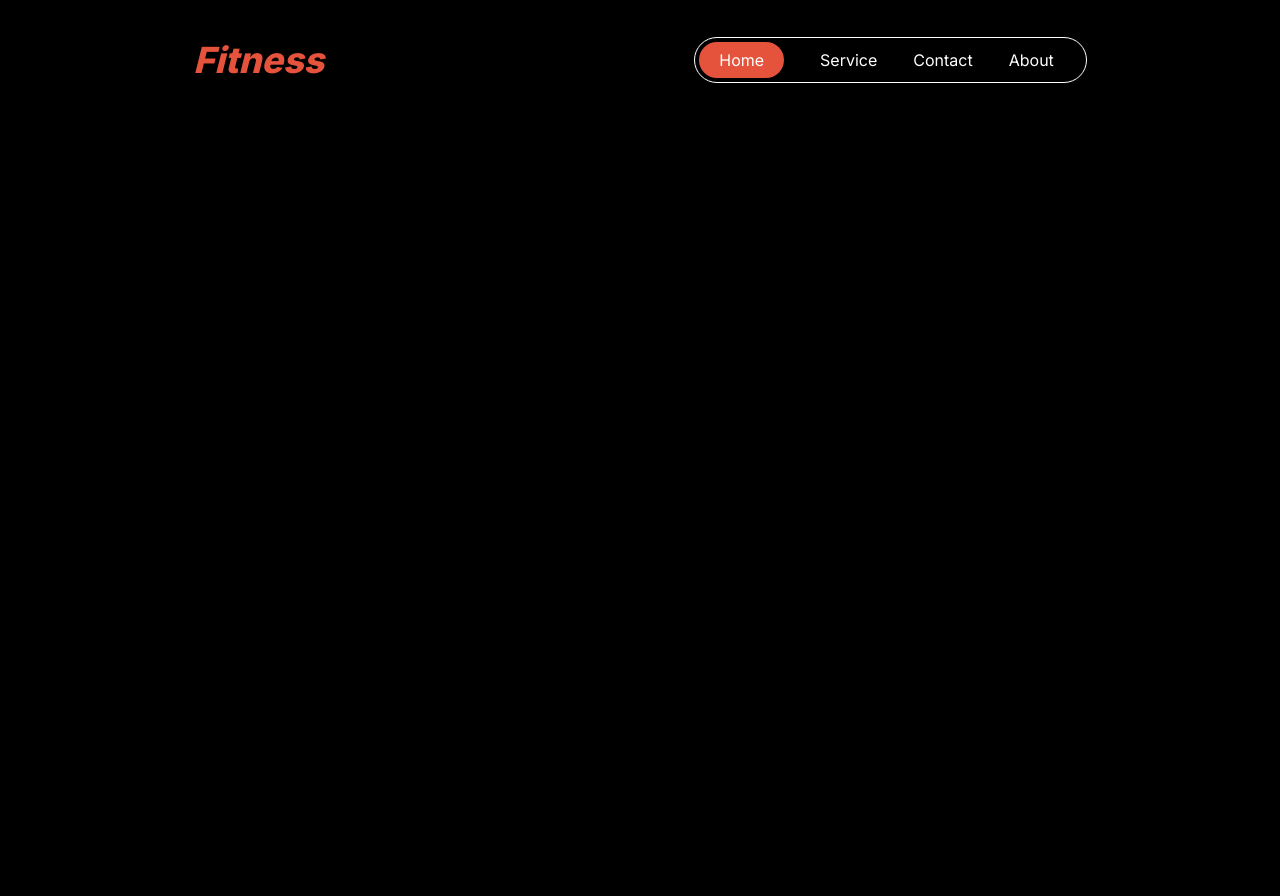
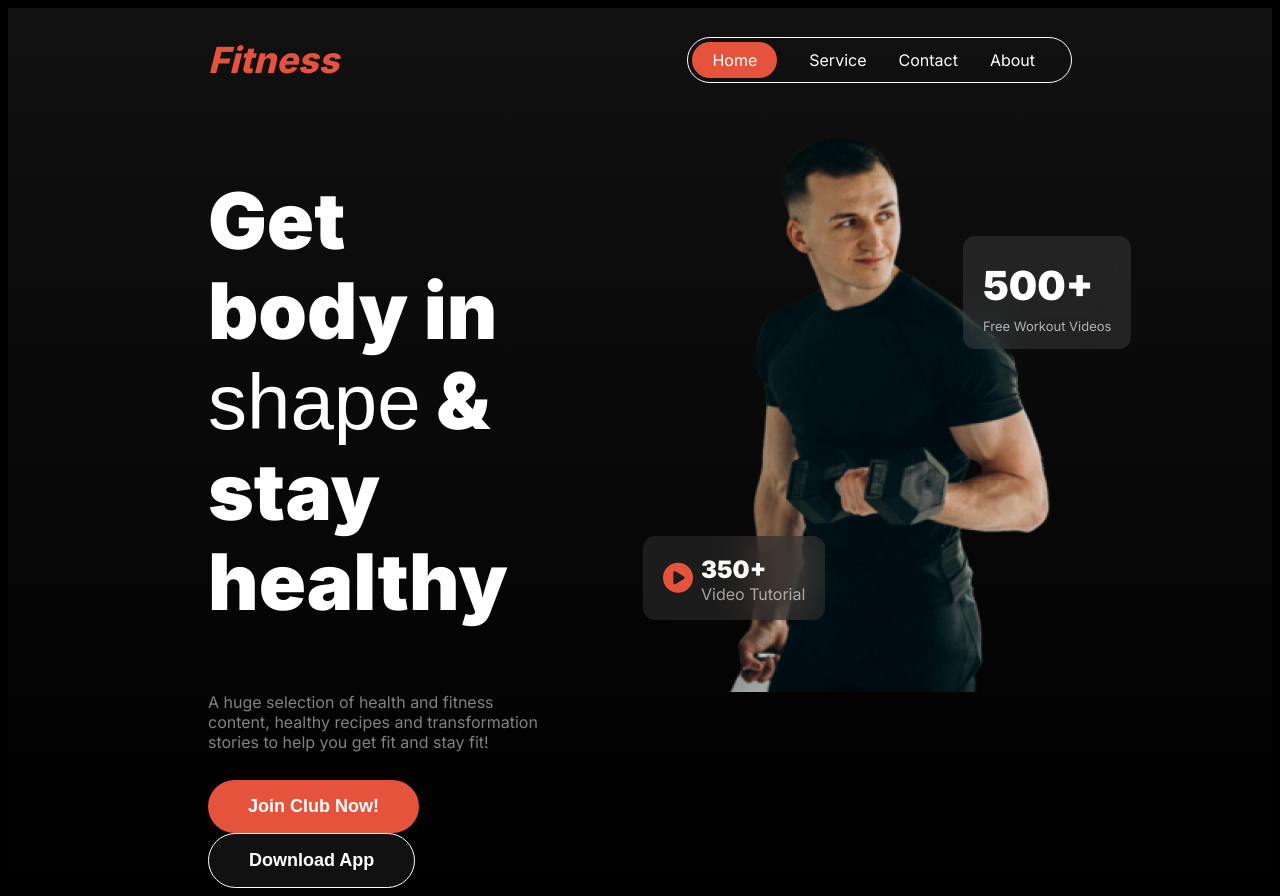
Before and after one commit to Binita-Karmakar/Assignment-Two, a plain HTML site: page index.html in a window 1280 px wide. Before the commit the page ends 800 px from the top, so only its background shows below. Drawn offline with Linux system fonts and the light colour scheme; a web font is replaced by a local one.

Commit message:
added banner and make responsive

```diff
--- a/index.html
+++ b/index.html
@@ -1,24 +1,54 @@
 <!DOCTYPE html>
 <html lang="en">
+
 <head>
     <meta charset="UTF-8">
     <meta name="viewport" content="width=device-width, initial-scale=1.0">
     <title>Fitness</title>
     <link rel="stylesheet" href="styles/fitness.css">
+    <script src="https://kit.fontawesome.com/e75bc42427.js" crossorigin="anonymous"></script>
 </head>
+
 <body class="inter-normal">
-    <header>
-        <nav>
+    <header class="header">
+        <!-- nav part -->
+        <nav class="display-flex">
             <h2 class="nav-title">Fitness</h2>
-            <div>
-                <ul class="navbar">
-                    <li><span class="home">Home</span></li>
-                    <li>Service</li>
-                    <li>Contact</li>
-                    <li>About</li>
-                </ul>
+            <ul class="navbar display-flex">
+                <li><a href="" class="home">Home</a></li>
+                <li><a href="">Service</a></li>
+                <li><a href="">Contact</a></li>
+                <li><a href="">About</a></li>
+            </ul>
+            <div class="bar-icon">
+                <i class="fa-solid fa-bars"></i>
             </div>
         </nav>
+        <section class="banner display-flex">
+            <div class="banner-content">
+                <h1 class="banner-title white-1">Get body in <span class="miama-normal">shape</span> & stay healthy</h1>
+                <p class="banner-description white-2">A huge selection of health and fitness content, healthy recipes
+                    and transformation stories to help you get fit and stay fit!</p>
+                <div class="btn-banner">
+                    <button class="btn-primary">Join Club Now!</button>
+                    <button class="btn-primary-2">Download App</button>
+                </div>
+            </div>
+            <div>
+                <img class="banner-profile-pic" src="images/Images 2.png" alt="a healthy person image">
+                <div class="video-badge">
+                    <h3>500+</h3>
+                    <p>Free Workout Videos</p>
+                </div>
+                <div class="video-badge-2 display-flex">
+                    <i id="video-play-icon" class="fa-solid fa-circle-play"></i>
+                    <div>
+                        <h3>350+</h3>
+                        <p>Video Tutorial</p>
+                    </div>
+                </div>
+            </div>
+        </section>
     </header>
     <main>
 
@@ -27,4 +57,5 @@
 
     </footer>
 </body>
+
 </html>
--- a/styles/fitness.css
+++ b/styles/fitness.css
@@ -1,4 +1,6 @@
 @import url('https://fonts.googleapis.com/css2?family=Inter:opsz,wght@14..32,100..900&display=swap');
+
+@import url('https://fonts.cdnfonts.com/css/miama?styles=170364');
 
 .inter-normal {
     font-family: "Inter", sans-serif;
@@ -6,8 +8,42 @@
     font-style: normal;
 }
 
+.miama-normal {
+    font-family: 'Miama', sans-serif;
+    font-optical-sizing: auto;
+    font-style: normal;
+    font-weight: 400;
+}
+
+
 body {
     background-color: black;
+    /* margin: auto 200px; */
+}
+
+/* shared styles */
+.header {
+    background-image: linear-gradient(rgba(17, 17, 17, 1), rgba(119, 119, 119, 0));
+}
+
+.white-1 {
+    color: #ffffff;
+}
+
+.white-2 {
+    color: rgba(255, 255, 255, 0.5);
+}
+
+.display-flex {
+    display: flex;
+}
+
+/* nav styles */
+
+nav {
+    margin: auto 200px;
+    align-items: center;
+    justify-content: space-between;
 }
 
 .nav-title {
@@ -18,24 +54,17 @@ body {
 
 }
 
-nav {
-    display: flex;
-    align-items: center;
-    justify-content: space-around;
-}
-
 .navbar {
     border: 1px solid white;
     border-radius: 40px;
-    display: flex;
-    padding-left: 0;
+    padding: 12px 4px;
+    list-style: none;
 }
 
-.navbar>li {
+.navbar li a {
     color: white;
-    list-style: none;
     text-decoration: none;
-    padding: 12px 32px 12px 4px;
+    margin-right: 32px;
 }
 
 .navbar>li>.home {
@@ -43,3 +72,142 @@ nav {
     border-radius: 45px;
     padding: 8px 20px;
 }
+
+.bar-icon {
+    color: #FFFFFF;
+    display: none;
+}
+
+.banner {
+    margin: auto 200px;
+    /* justify-content: space-around; */
+    gap: 180px;
+}
+
+.banner-content {
+    width: 50%;
+}
+
+.banner-title {
+    font-size: 4.875rem;
+    font-weight: 900;
+    line-height: 90px;
+}
+
+.banner-description {
+    font-size: 1rem;
+    font-weight: 400;
+    margin-bottom: 28px;
+}
+
+.btn-primary {
+    padding: 16px 40px;
+    background-color: #E6533C;
+    font-size: 1.125rem;
+    font-weight: 600;
+    color: #FFFFFF;
+    border-radius: 40px;
+    border: none;
+    margin-right: 14px;
+}
+
+.btn-primary-2 {
+    color: #FFFFFF;
+    padding: 16px 40px;
+    background-color: #111111;
+    font-size: 1.125rem;
+    font-weight: 600;
+    border-radius: 40px;
+    border: 1px solid #FFFFFF;
+}
+
+.banner-profile-pic {
+    /* width: 100%; */
+    max-width: 350px;
+}
+
+.video-badge {
+    padding: 10px 20px;
+    border-radius: 12px;
+    background-color: rgba(255, 255, 255, 0.1);
+    backdrop-filter: blur(20px);
+    position: absolute;
+    margin-top: -460px;
+    margin-left: 240px;
+    line-height: 0;
+}
+
+.video-badge h3 {
+    color: rgba(255, 255, 255, 1);
+    font-size: 2.5rem;
+    font-weight: 900;
+}
+
+.video-badge p {
+    color: rgba(255, 255, 255, 0.65);
+    font-size: 0.8125rem;
+    font-weight: 400;
+}
+
+.video-badge-2 {
+    padding: 10px 20px;
+    border-radius: 12px;
+    background-color: rgba(48, 48, 48, 0.54);
+    backdrop-filter: blur(20px);
+    position: absolute;
+    margin-top: -160px;
+    margin-left: -80px;
+    line-height: 0;
+    align-items: center;
+    gap: 8px;
+}
+
+.video-badge-2 h3 {
+    color: rgba(250, 250, 249, 1);
+    font-size: 1.5rem;
+    font-weight: 900;
+}
+
+.video-badge-2 p {
+    color: rgba(239, 237, 232, 0.65);
+    font-size: 1rem;
+    font-weight: 400;
+}
+
+#video-play-icon {
+    color: #E6533C;
+    font-size: 30px;
+}
+
+/* responsive layout for small devices */
+@media screen and (max-width: 576px) {
+    .banner-content {
+        width: auto;
+    }
+
+    nav,
+    .banner {
+        margin: auto 20px;
+    }
+
+    .navbar {
+        display: none;
+    }
+
+    .bar-icon {
+        display: block;
+    }
+
+    .banner {
+        flex-direction: column;
+    }
+
+    .btn-banner {
+        display: flex;
+        flex-direction: row;
+    }
+
+    .video-badge-2 {
+        margin-left: 0.5px;
+    }
+}
```
